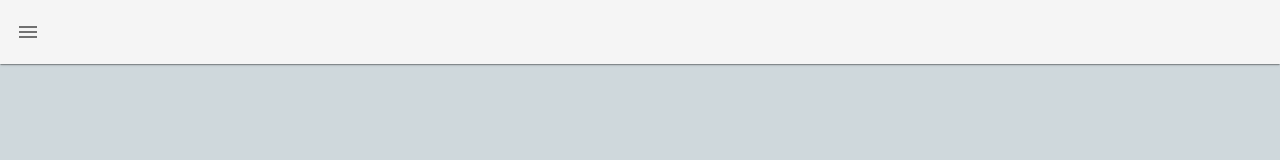
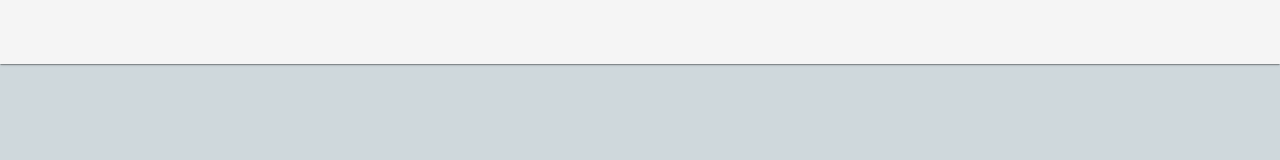
Before and after one commit to SudariDev/Ev_charge_WebApp, a Vue app: page / in a window 1280 px wide. Shown: the top 160 px of the page. Built offline with nearby package versions, Linux system fonts and the light colour scheme.

Commit message:
Updted App.vue file

```diff
--- a/src/App.vue
+++ b/src/App.vue
@@ -4,11 +4,9 @@
       v-model="drawer"
       app
       dark
-      color="#263238"
     >
         <div class="text-center mt-5">
            <h1 class="white--text">ev.ceb.lk</h1>
-           <v-divider color="white" class="mt-4"></v-divider>
         </div>
 
 
@@ -35,7 +33,6 @@
     </v-navigation-drawer>
 
     <v-app-bar app elevation="1">
-      <v-app-bar-nav-icon @click="drawer = !drawer"></v-app-bar-nav-icon>
        <v-spacer> </v-spacer>
     </v-app-bar>
 
```
